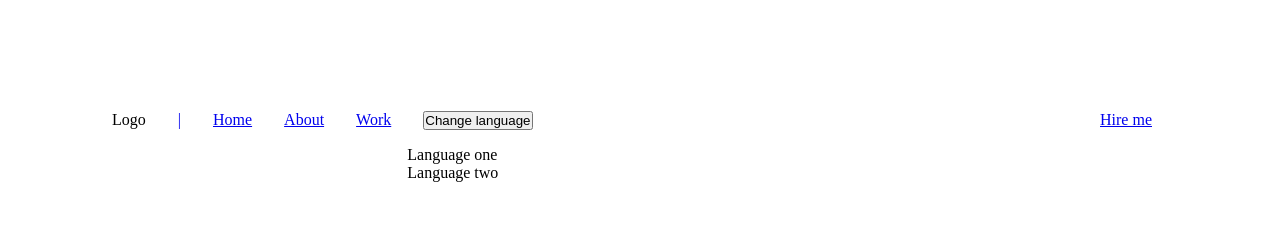
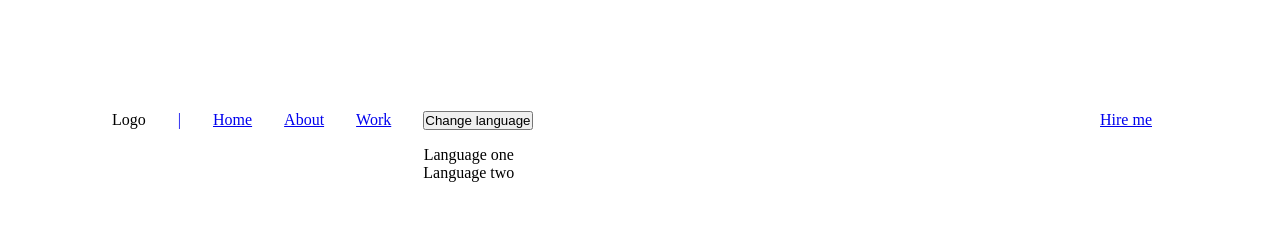
Before and after one commit to MapYh/portfolio, a React (Vite) app: page / in a window 1280 px wide. Both pictures are taken after a click on the button "Change language". Shown: the top 236 px of the page. Built offline with nearby package versions, Linux system fonts and the light colour scheme.

Commit message:
Add some small design fixes to the language selection.

```diff
--- a/src/components/Dropdown_card.scss
+++ b/src/components/Dropdown_card.scss
@@ -7,6 +7,12 @@
   position: absolute;
   list-style-type: none;
   color: black;
+  display: flex;
+  align-items: center;
+  justify-content: center;
+  flex-direction: column;
+  text-wrap: nowrap;
+  margin-left: 1rem;
 }
 .Dropdown-card {
   position: relative;
```
